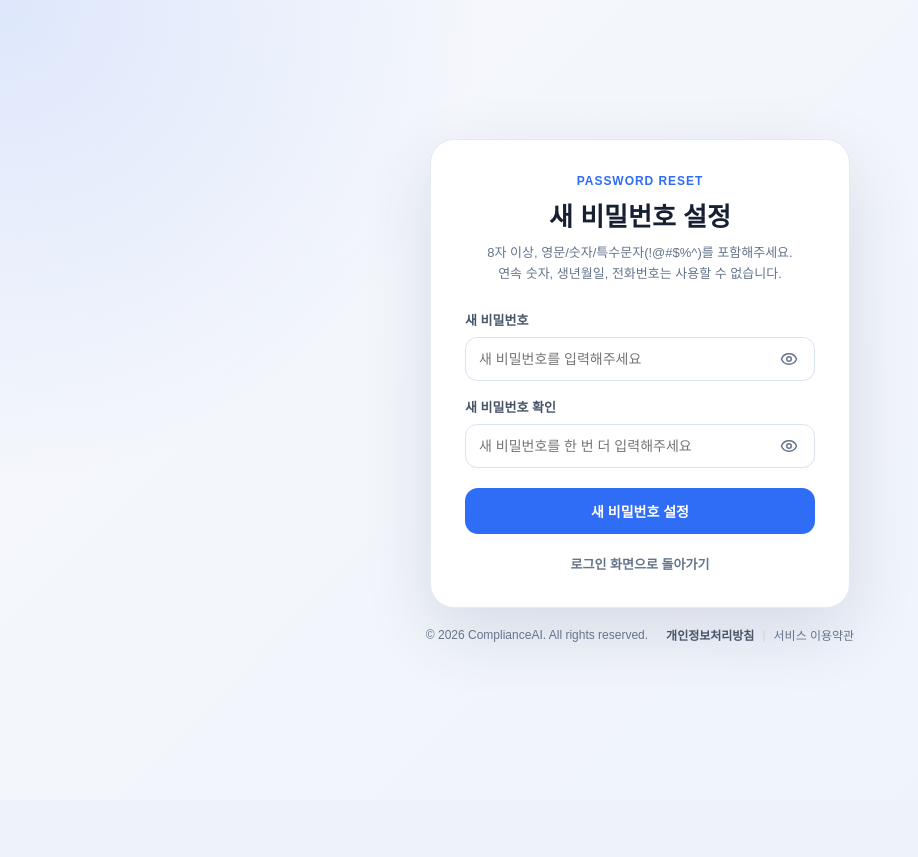
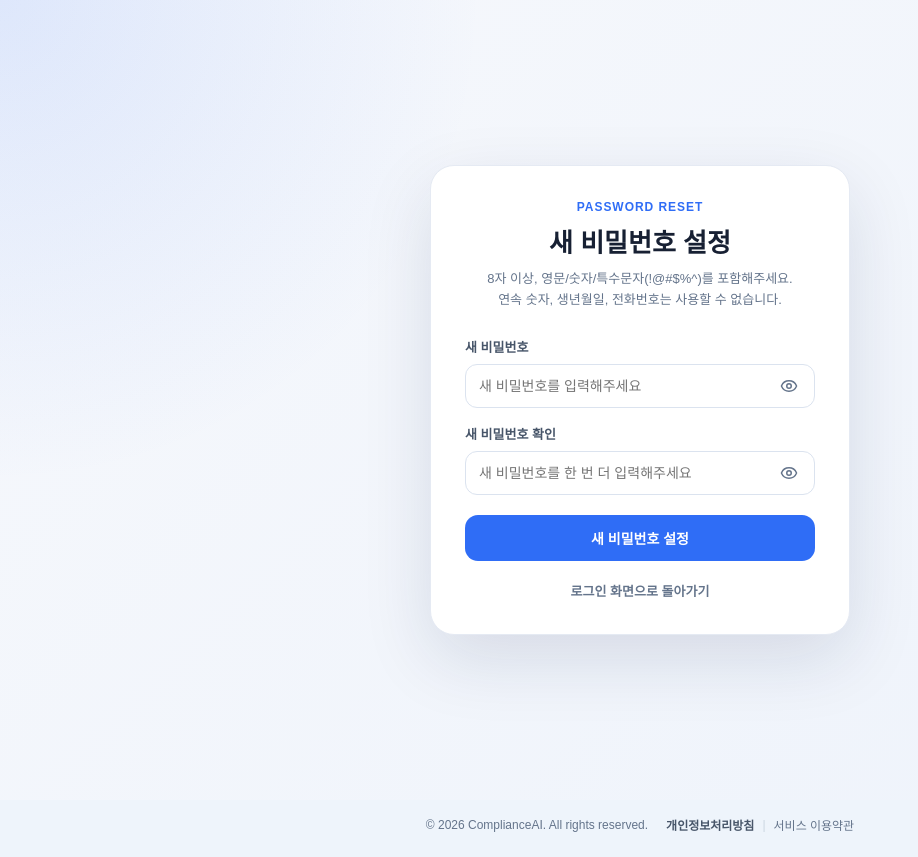
Before and after one commit to klllj7/financial-platform, a React (Vite) app in the folder frontend/: page /reset-password/confirm in a window 1280 px wide. Shown: the whole page, without its empty margins (0-918 px from the left). Before the commit the page ends 800 px from the top, so only its background shows below. Built offline with nearby package versions, Linux system fonts and the light colour scheme.

Commit message:
refactor: add auth layout for public pages
- AuthLayout 파일로 로그인 전 화면들 레이아웃 통합

```diff
--- a/frontend/src/App.jsx
+++ b/frontend/src/App.jsx
@@ -18,6 +18,7 @@ import PrivacyPolicyPage from "./pages/privacy/PrivacyPolicyPage";
 
 // 공통 레이아웃
 import AppLayout from "./components/layout/AppLayout";
+import AuthLayout from "./components/layout/AuthLayout";
 
 // 임직원용 기능 페이지
 import AiChatPage from "./pages/ai-chat/AiChatPage";
@@ -57,6 +58,7 @@ function App() {
         {/* ==================================================
             로그인 및 회원가입
         ================================================== */}
+        <Route element={<AuthLayout />}>
           <Route
             path="/login"
             element={<LoginPage />}
@@ -81,6 +83,7 @@ function App() {
             path="/reset-password/confirm"
             element={<ResetPasswordConfirmPage />}
           />
+        </Route>
 
         {/* ==================================================
             개인정보처리방침 페이지
--- /dev/null
+++ b/frontend/src/components/layout/AuthLayout.jsx
@@ -0,0 +1,26 @@
+import { Outlet } from "react-router-dom";
+import AppFooter from "./AppFooter";
+
+// 공통 레이아웃 CSS
+import "./layout.css";
+
+function AuthLayout() {
+  return (
+    /*
+      로그인 전 인증 화면에서 공통으로 사용하는 레이아웃
+      로그인, 회원가입, 아이디 찾기, 비밀번호 찾기, 비밀번호 재설정 화면
+    */
+
+    <main className="auth-layout">
+      <div className="auth-layout-content">
+        {/* App.jsx에서 AuthLayout 하위에 등록한 페이지가 이 위치에 렌더링 */}
+        <Outlet />
+      </div>
+
+      {/* 인증 화면 공통 Footer */}
+      <AppFooter />
+    </main>
+  );
+}
+
+export default AuthLayout;
--- a/frontend/src/components/layout/layout.css
+++ b/frontend/src/components/layout/layout.css
@@ -678,6 +678,42 @@
   background: var(--color-background);
 }
 
+/*
+  =========================================
+  AuthLayout: 로그인 전 인증 화면 전체 레이아웃
+  =========================================
+*/
+.auth-layout {
+  min-height: 100vh;
+
+  display: flex;
+  flex-direction: column;
+
+  background: #eef4fb;
+}
+
+/* 실제 인증 페이지가 들어가는 영역 */
+.auth-layout-content {
+  flex: 1;
+
+  /*
+    각 인증 페이지가 기존 레이아웃을 유지할 수 있도록
+    콘텐츠 영역이 남은 높이를 모두 차지하게 한다.
+  */
+  display: flex;
+  flex-direction: column;
+}
+
+/* 인증 화면에서는 Footer를 화면 하단에 배치한다. */
+.auth-layout .app-footer {
+  padding: 16px 24px 24px;
+}
+
+/* 인증 화면 Footer 내용은 가운데 정렬한다. */
+.auth-layout .app-footer-inner {
+  justify-content: center;
+  gap: 18px;
+}
 
 /* 태블릿 반응형 */
 
--- a/frontend/src/pages/auth/FindIdPage.jsx
+++ b/frontend/src/pages/auth/FindIdPage.jsx
@@ -1,7 +1,6 @@
 import { useState, useEffect } from "react";
 import { useNavigate } from "react-router-dom";
 import { findEmail, getDepartments } from "../../api/authApi";
-import AppFooter from "../../components/layout/AppFooter";
 import "./FindIdPage.css";
 
 function FindIdPage() {
@@ -84,7 +83,7 @@ function FindIdPage() {
   }, []);
 
   return (
-    <main className="find-id-page">
+    <div className="find-id-page">
       <section className="find-id-card">
         <div className="find-id-header">
           <p>Account Recovery</p>
@@ -147,10 +146,7 @@ function FindIdPage() {
           </button>
         </div>
       </section>
-
-      {/* 화면 하단 개인정보처리방침 Footer */}
-      <AppFooter />
-    </main>
+    </div>
   );
 }
 
--- a/frontend/src/pages/auth/LoginPage.jsx
+++ b/frontend/src/pages/auth/LoginPage.jsx
@@ -2,7 +2,6 @@ import { useState } from "react";
 import { useNavigate } from "react-router-dom";
 import { login } from "../../api/authApi";
 // import { getHealthCheck } from "../../api/healthApi"; // backend server test
-import AppFooter from "../../components/layout/AppFooter";
 import "./LoginPage.css";
 
 function LoginPage() {
@@ -174,7 +173,7 @@ function LoginPage() {
   };
 
   return (
-    <main className="login-page">
+    <div className="login-page">
       <section className="login-container">
         {/* 왼쪽 서비스 소개/이미지 영역 */}
         <section className="login-left">
@@ -338,10 +337,7 @@ function LoginPage() {
           </div>
         </section>
       </section>
-
-      {/* 로그인 화면 하단 개인정보처리방침 Footer */}
-      <AppFooter />
-    </main>
+    </div>
   );
 }
 
--- a/frontend/src/pages/auth/ResetPasswordConfirmPage.jsx
+++ b/frontend/src/pages/auth/ResetPasswordConfirmPage.jsx
@@ -2,7 +2,6 @@ import { useState } from "react";
 import { useNavigate, useSearchParams } from "react-router-dom";
 import { Eye, EyeOff } from "lucide-react";
 import { confirmPasswordReset } from "../../api/authApi";
-import AppFooter from "../../components/layout/AppFooter";
 import "./ResetPasswordConfirmPage.css";
 
 function ResetPasswordConfirmPage() {
@@ -86,7 +85,7 @@ function ResetPasswordConfirmPage() {
   };
 
   return (
-    <main className="reset-confirm-page">
+    <div className="reset-confirm-page">
       <section className="reset-confirm-card">
         <div className="reset-confirm-header">
           <p>Password Reset</p>
@@ -175,10 +174,7 @@ function ResetPasswordConfirmPage() {
           </button>
         </div>
       </section>
-
-      {/* 화면 하단 개인정보처리방침 Footer */}
-      <AppFooter />
-    </main>
+    </div>
   );
 }
 
--- a/frontend/src/pages/auth/ResetPasswordPage.jsx
+++ b/frontend/src/pages/auth/ResetPasswordPage.jsx
@@ -1,7 +1,6 @@
 import { useState } from "react";
 import { useNavigate } from "react-router-dom";
 import { requestPasswordReset } from "../../api/authApi";
-import AppFooter from "../../components/layout/AppFooter";
 import "./ResetPasswordPage.css";
 
 function ResetPasswordPage() {
@@ -51,7 +50,7 @@ function ResetPasswordPage() {
   };
 
   return (
-    <main className="reset-password-page">
+    <div className="reset-password-page">
       <section className="reset-password-card">
         <div className="reset-password-header">
           <p>Password Recovery</p>
@@ -98,10 +97,7 @@ function ResetPasswordPage() {
           </button>
         </div>
       </section>
-
-      {/* 화면 하단 개인정보처리방침 Footer */}
-      <AppFooter />
-    </main>
+    </div>
   );
 }
 
--- a/frontend/src/pages/auth/SignupPage.jsx
+++ b/frontend/src/pages/auth/SignupPage.jsx
@@ -2,7 +2,6 @@ import { useState, useEffect } from "react";
 import { useNavigate } from "react-router-dom";
 import { signup, getDepartments } from "../../api/authApi";
 import { Eye, EyeOff } from "lucide-react";
-import AppFooter from "../../components/layout/AppFooter";
 import "./SignupPage.css";
 
 function SignupPage() {
@@ -167,7 +166,7 @@ function SignupPage() {
   }, []);
 
   return (
-    <main className="signup-page">
+    <div className="signup-page">
       <section className="signup-container">
         {/* 상단 브랜드 영역 */}
         <header className="signup-header">
@@ -320,10 +319,7 @@ function SignupPage() {
           </div>
         </section>
       </section>
-
-      {/* 회원가입 화면 하단 개인정보처리방침 Footer */}
-      <AppFooter />
-    </main>
+    </div>
   );
 }
 
```
Lines whose indentation alone changed are shown as unchanged.
